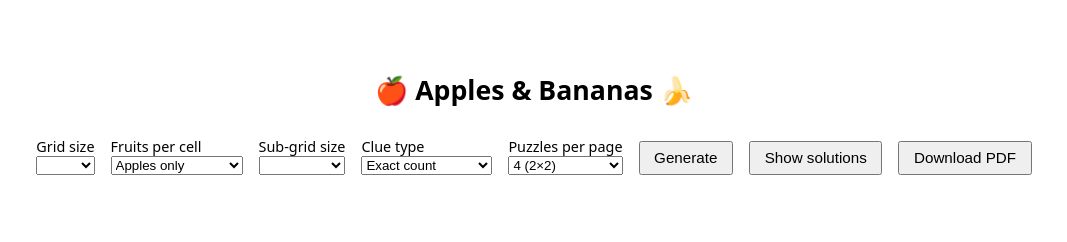
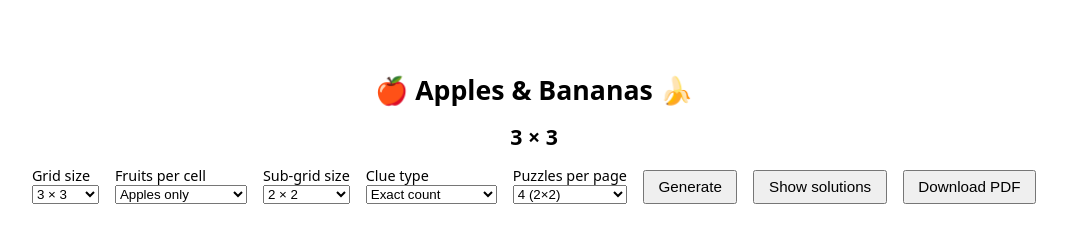
Before and after one commit to skandel08/puzzle-code, a website: page public/index.html in a window 1280 px wide. Shown: the whole page, without its empty margins (106-1173 px from the left). Drawn offline with Linux system fonts and the light colour scheme.

Commit message:
fix(html): swap hard-coded A&B.js for dynamic module loader

```diff
--- a/public/index.html
+++ b/public/index.html
@@ -63,6 +63,6 @@ h1,h2{margin:0 auto .15in;} .puzzle{break-inside:avoid;} }
   <div id="puzzleArea" class="sheet"></div>
   <p id="exportNotice" style="display:none;font-style:italic;margin-top:2rem;">Exporting PDF… please wait.</p>
 
-  <script src="A&B.js"></script>
+  <script type="module" src="../src/main.js"></script>
 </body>
 </html>
```
